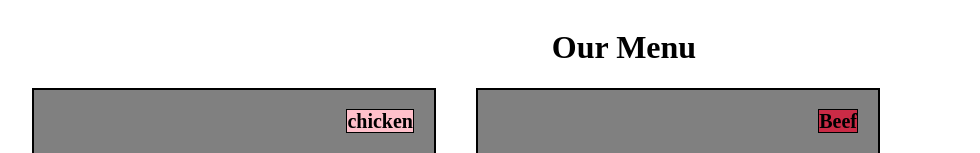
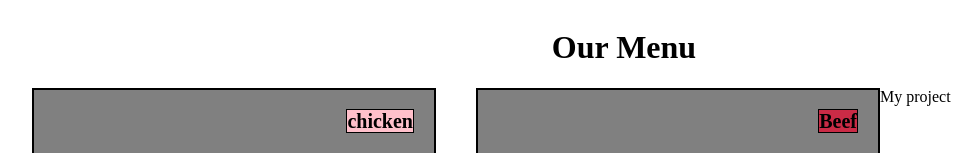
Before and after one commit to rajaadil87/module-solution, a plain HTML site: page index.html in a window 1280 px wide. Shown: the top 153 px of the page, without its empty margins (16-996 px from the left). Drawn offline with Linux system fonts and the light colour scheme.

Commit message:
A little updat ein html file

```diff
--- a/index.html
+++ b/index.html
@@ -39,7 +39,7 @@
                 dolorum.
             </p>
         </div>
-
+        <p>My project</p>
 
     </div>
 </body>
```
